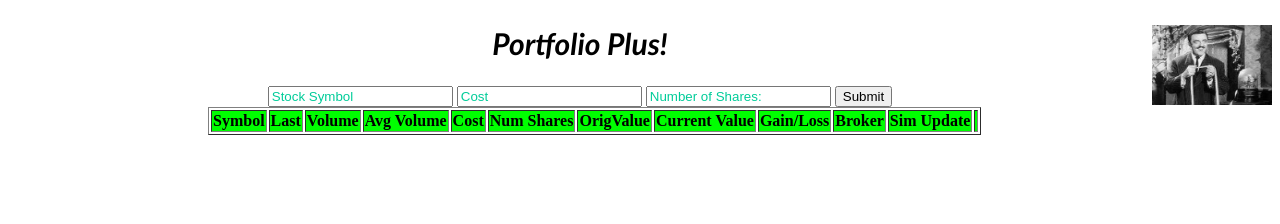
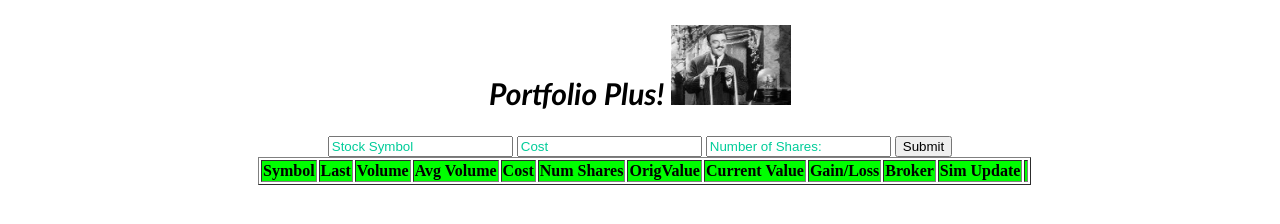
Before and after one commit to jsmongeski/p3.hijoe.biz, a plain HTML site: page index.html in a window 1280 px wide. Drawn offline with nearby package versions, Linux system fonts and the light colour scheme.

Commit message:
modified gomez and datatable settings

```diff
--- a/css/main.css
+++ b/css/main.css
@@ -28,13 +28,12 @@ input[type=text] {
 
 
 #gomez {
-	float:right;
    width:120px ;
    height:80px;
 }
 
 #dataTable {
-	margin-left:200px;
+	margin-left:250px;
    table-layout: fixed;
    width:"100%"
    width:"1000px"
```
